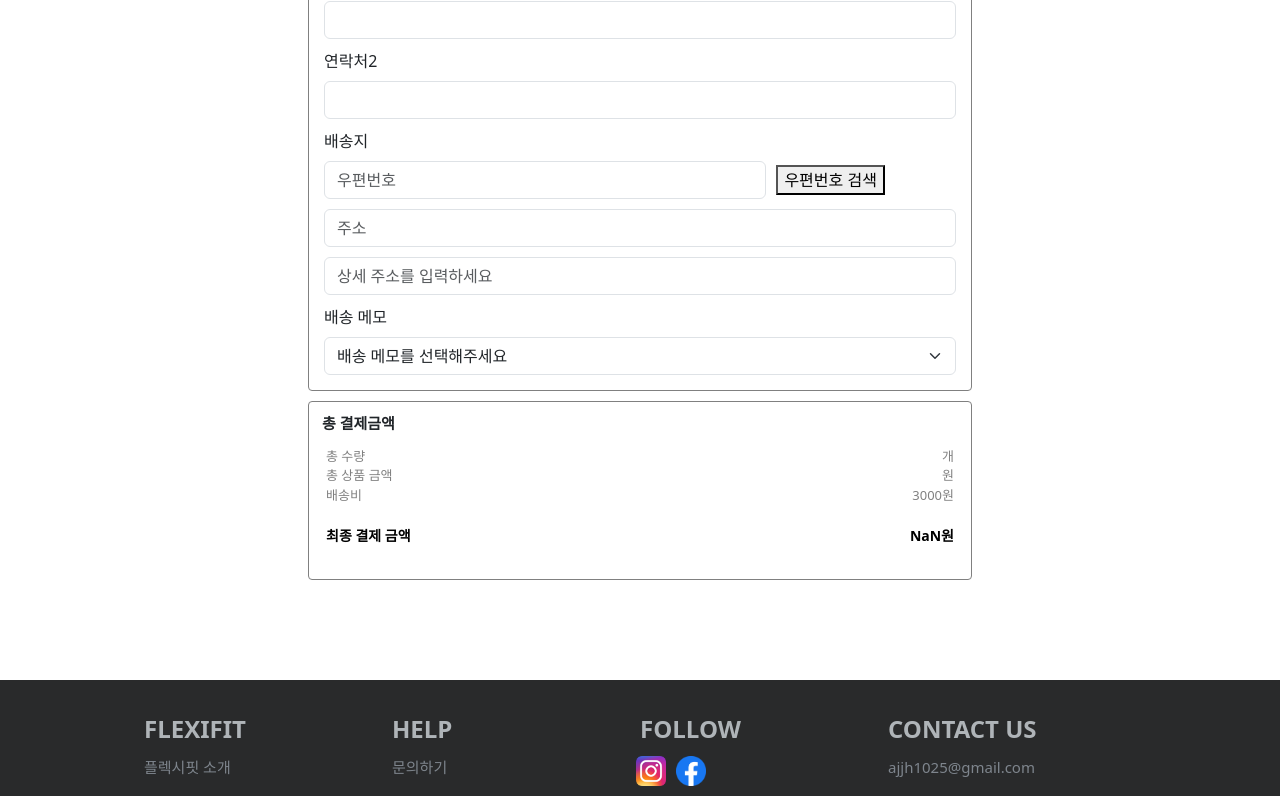
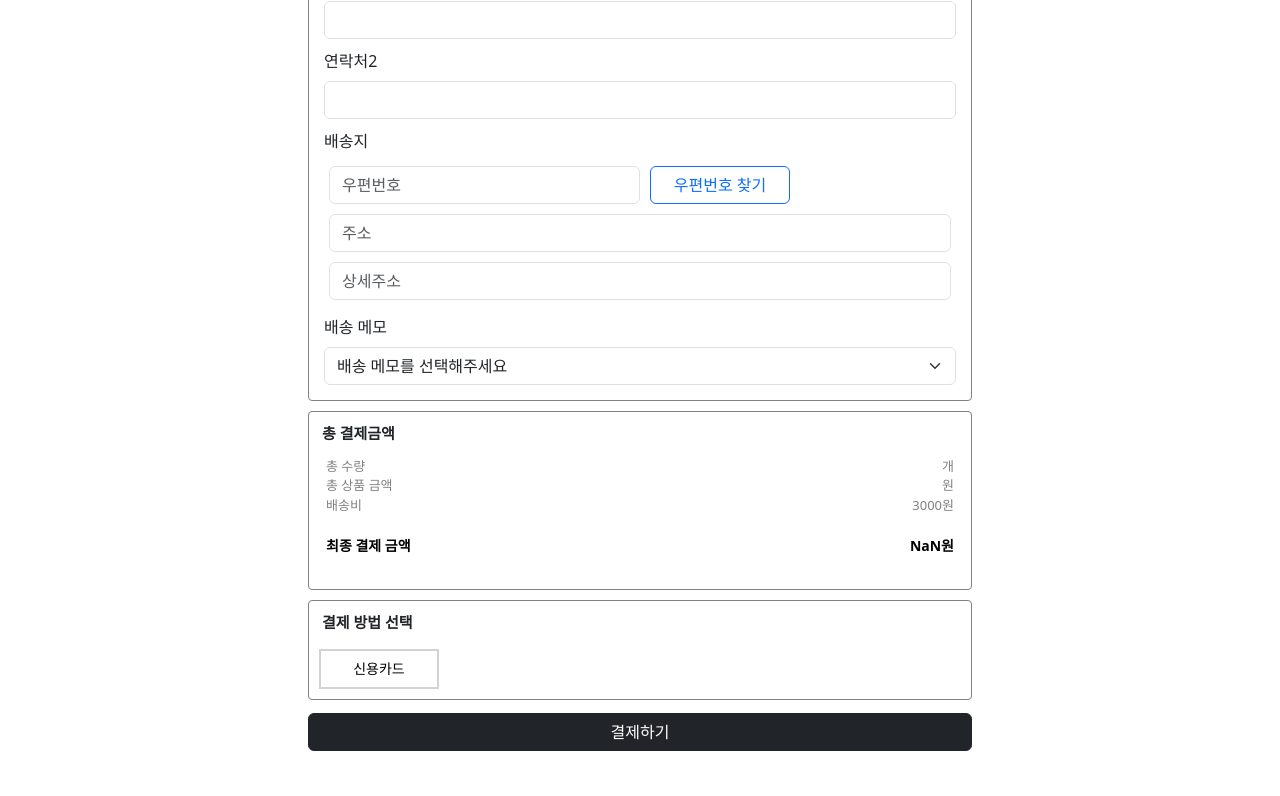
Before and after one commit to devInt42/react_flexifit, a React (Create React App) app: page /product/shoppingList/checkout in a window 1280 px wide. Shown: the part 1580-2376 px from the top of the page. Built offline with nearby package versions, Linux system fonts and the light colour scheme; no server answers.

Commit message:
delete warning Msg

```diff
--- a/package.json
+++ b/package.json
@@ -13,6 +13,7 @@
     "react": "^18.2.0",
     "react-bootstrap": "^2.5.0-beta.1",
     "react-datepicker": "^4.11.0",
+    "react-daum-postcode": "^3.1.1",
     "react-dom": "^18.2.0",
     "react-icons": "^4.9.0",
     "react-icons-kit": "^2.0.0",
--- a/src/components/order/OrderForm.js
+++ b/src/components/order/OrderForm.js
@@ -1,17 +1,78 @@
 import { useState, useEffect } from "react";
 import "../../styles/pages/ShoppingList.css";
 import axios from "axios";
+import DaumPostcode from "react-daum-postcode";
 
 const OrderForm = () => {
+  const userSeq = sessionStorage.getItem("userSeq");
   const [userEmail, setUserEmail] = useState("");
+  const [requestText, setRequestText] = useState("");
+  const [orderPersonName, setOrderPersonName] = useState("");
+  const [orderedPhone, setOrderedPhone] = useState("");
   const [deliveryType, setDeliveryType] = useState("parcel");
-  const [orderPersonName, setOrderPersonName] = useState("");
   const [isSameAsOrderer, setIsSameAsOrderer] = useState(false);
   const [recipientName, setRecipientName] = useState("");
+  const [recipientPhone1, setRecipientPhone1] = useState("");
+  const [recipientPhone2, setRecipientPhone2] = useState("");
+  //우편검색 api
+  const [postcode, setPostcode] = useState("");
+  const [address, setAddress] = useState("");
+  const [detailAddress, setDetailAddress] = useState("");
+  const [isPostcodeOpen, setIsPostcodeOpen] = useState(false);
+  const [deliveredMemo, setDeliveredMemo] = useState("");
+  const [paymentMethod, setPaymentMethod] = useState("");
   const [totalPrice, setTotalPrice] = useState();
   const [totalCount, setTotalCount] = useState();
-  const userSeq = sessionStorage.getItem("userSeq");
-  //우편검색 api
+
+  const checkMethod = () => {
+    const requiredValues = [
+      orderPersonName,
+      orderedPhone,
+      userEmail,
+      deliveryType,
+      recipientName,
+      recipientPhone1,
+      postcode,
+      address,
+      detailAddress,
+      deliveryType,
+      paymentMethod,
+    ];
+
+    const hasEmptyValue = requiredValues.some((value) => value === "");
+
+    if (hasEmptyValue) {
+      alert("필수값을 모두 입력해주세요");
+    } else {
+      //결제 api
+      alert("결제 api");
+    }
+  };
+
+  //우편 api
+  const handlePostcodeComplete = (data) => {
+    const {
+      zonecode,
+      address,
+      addressType,
+      userSelectedType,
+      bname,
+      buildingName,
+    } = data;
+
+    let fullAddress = address;
+    if (addressType === "R") {
+      if (userSelectedType === "J") {
+        fullAddress += bname;
+      } else {
+        fullAddress += buildingName !== "" ? `, ${buildingName}` : "";
+      }
+    }
+    setPostcode(zonecode);
+    setAddress(fullAddress);
+    setDetailAddress("");
+    setIsPostcodeOpen(false);
+  };
 
   useEffect(() => {
     setUserEmail(sessionStorage.getItem("userId"));
@@ -60,10 +121,6 @@ const OrderForm = () => {
     setDeliveryType(e.target.value);
   };
 
-  const handleNameChange = (e) => {
-    setOrderPersonName(e.target.value);
-  };
-
   const handleSameAsOrdererChange = () => {
     if (!isSameAsOrderer) {
       setRecipientName(orderPersonName);
@@ -73,18 +130,16 @@ const OrderForm = () => {
     setIsSameAsOrderer(!isSameAsOrderer);
   };
 
-  const handleRecipientChange = (e) => {
-    setRecipientName(e.target.value);
+  const handleMemoChange = (e) => {
+    setDeliveredMemo(e.target.value);
   };
 
-  const handlePostalCodeSearch = async () => {
-    // try {
-    //   const response = await fetch(`API_URL/${postalCode}`); // Replace API_URL with the actual API endpoint for postal code search
-    //   const data = await response.json();
-    //   setAddress(data.address); // Update the address based on the selected postal code
-    // } catch (error) {
-    //   console.error("Error fetching postal code data:", error);
-    // }
+  const handleButtonClick = () => {
+    if (paymentMethod === "card") {
+      setPaymentMethod("");
+    } else {
+      setPaymentMethod("card");
+    }
   };
 
   return (
@@ -96,15 +151,17 @@ const OrderForm = () => {
       </div>
       <div className="order-container">
         <div className="order-content">
-          <div class="mb-3">
-            <label for="exampleFormControlTextarea1" class="form-label">
+          <div className="mb-3">
+            <label htmlFor="exampleFormControlTextarea1" className="form-label">
               <div className="order-title">제작 요청사항</div>
             </label>
             <textarea
-              class="form-control"
+              className="form-control"
               id="exampleFormControlTextarea1"
               rows="3"
               placeholder="상품 제작 요청사항이 있으면 작성해주세요."
+              value={requestText}
+              onChange={(e) => setRequestText(e.target.value)}
             ></textarea>
             <div className="order-miniContent">
               디자인에 따라 가능 여부가 달라지며 추가 비용이 발생합니다.
@@ -113,42 +170,45 @@ const OrderForm = () => {
         </div>
       </div>{" "}
       <div className="order-container">
-        <div class="my-custom-class">
+        <div className="my-custom-class">
           <div className="order-title" style={{ marginBottom: "20px" }}>
             주문자 정보
           </div>
-          <div class="mb-3" style={{ padding: "5px" }}>
-            <label for="exampleFormControlInput1" class="form-label">
+          <div className="mb-3" style={{ padding: "5px" }}>
+            <label htmlFor="exampleFormControlInput1" className="form-label">
               이름
             </label>
             <input
               type="text"
-              class="form-control"
+              className="form-control"
               id="exampleFormControlInput1"
               value={orderPersonName}
-              onChange={handleNameChange}
+              onChange={(e) => setOrderPersonName(e.target.value)}
             ></input>
           </div>
-          <div class="mb-3" style={{ padding: "5px" }}>
-            <label for="exampleFormControlInput1" class="form-label">
+          <div className="mb-3" style={{ padding: "5px" }}>
+            <label htmlFor="exampleFormControlInput1" className="form-label">
               연락처
             </label>
             <input
               type="text"
-              class="form-control"
+              className="form-control"
               id="exampleFormControlInput1"
               placeholder="- 없이 01000000000 "
+              value={orderedPhone}
+              onChange={(e) => setOrderedPhone(e.target.value)}
             ></input>
           </div>
-          <div class="mb-3" style={{ padding: "5px" }}>
-            <label for="exampleFormControlInput1" class="form-label">
+          <div className="mb-3" style={{ padding: "5px" }}>
+            <label htmlFor="exampleFormControlInput1" className="form-label">
               이메일
             </label>
             <input
               type="email"
-              class="form-control"
+              className="form-control"
               id="exampleFormControlInput1"
               value={userEmail}
+              readOnly
             ></input>
             <div className="order-miniContent">
               위 이메일로 주문 내역 메일이 전송됩니다.
@@ -276,95 +336,123 @@ const OrderForm = () => {
       </div>
       <div className="order-container">
         <div className="order-title">배송지 정보</div>
-        <div class="form-check">
+        <div className="form-check">
           <input
-            class="form-check-input"
+            className="form-check-input"
             type="checkbox"
             value=""
             id="flexCheckDefault"
             checked={isSameAsOrderer}
             onChange={handleSameAsOrdererChange}
           ></input>
-          <label class="form-check-label" for="flexCheckDefault">
+          <label className="form-check-label" htmlFor="flexCheckDefault">
             주문자와 동일
           </label>
         </div>
         <hr />
-        <div class="my-custom-class">
-          <div class="mb-3" style={{ padding: "5px" }}>
-            <label for="exampleFormControlInput1" class="form-label">
+        <div className="my-custom-class">
+          <div className="mb-3" style={{ padding: "5px" }}>
+            <label htmlFor="exampleFormControlInput1" className="form-label">
               수령인
             </label>
             <input
               type="text"
-              class="form-control"
+              className="form-control"
               id="exampleFormControlInput1"
               value={recipientName}
-              onChange={handleRecipientChange}
+              onChange={(e) => setRecipientName(e.target.value)}
             ></input>
           </div>
-          <div class="mb-3" style={{ padding: "5px" }}>
-            <label for="exampleFormControlInput1" class="form-label">
+          <div className="mb-3" style={{ padding: "5px" }}>
+            <label htmlFor="exampleFormControlInput1" className="form-label">
               연락처1
             </label>
             <input
               type="text"
-              class="form-control"
+              className="form-control"
               id="exampleFormControlInput1"
+              value={recipientPhone1}
+              onChange={(e) => setRecipientPhone1(e.target.value)}
             ></input>
           </div>
-          <div class="mb-3" style={{ padding: "5px" }}>
-            <label for="exampleFormControlInput1" class="form-label">
+          <div className="mb-3" style={{ padding: "5px" }}>
+            <label htmlFor="exampleFormControlInput1" className="form-label">
               연락처2
             </label>
             <input
               type="text"
-              class="form-control"
+              className="form-control"
               id="exampleFormControlInput1"
+              value={recipientPhone2}
+              onChange={(e) => setRecipientPhone2(e.target.value)}
             ></input>
           </div>
-          <div class="mb-3" style={{ padding: "5px" }}>
-            <label for="exampleFormControlInput1" class="form-label">
+          <div className="mb-3" style={{ padding: "5px" }}>
+            <label htmlFor="exampleFormControlInput1" className="form-label">
               배송지
             </label>
-            <div style={{ display: "flex", alignItems: "center" }}>
+
+            <div className="mb-3" style={{ padding: "5px" }}>
               <input
                 type="text"
-                class="form-control"
-                id="exampleFormControlInput1"
+                className="form-control"
+                id="postcode"
+                value={postcode}
                 placeholder="우편번호"
-                style={{ width: "70%" }}
+                onChange={(e) => setPostcode(e.target.value)}
+                style={{ width: "50%", float: "left" }}
               ></input>
+
               <button
-                onClick={handlePostalCodeSearch}
-                style={{ marginLeft: "10px" }}
+                className="btn btn-outline-primary"
+                onClick={() => setIsPostcodeOpen(true)}
+                style={{ marginLeft: "10px", width: "140px" }}
               >
-                우편번호 검색
+                우편번호 찾기
               </button>
             </div>
-          </div>
-          <div class="mb-3" style={{ padding: "5px" }}>
+
+            <div className="mb-3" style={{ padding: "5px" }}>
               <input
                 type="text"
-              class="form-control"
-              id="exampleFormControlInput1"
+                className="form-control"
+                id="address"
+                value={address}
                 placeholder="주소"
+                onChange={(e) => setAddress(e.target.value)}
               ></input>
             </div>
-          <div class="mb-3" style={{ padding: "5px" }}>
+
+            <div className="mb-3" style={{ padding: "5px" }}>
               <input
                 type="text"
-              class="form-control"
-              id="exampleFormControlInput1"
-              placeholder="상세 주소를 입력하세요"
-            ></input>{" "}
+                className="form-control"
+                id="detailAddress"
+                value={detailAddress}
+                placeholder="상세주소"
+                onChange={(e) => setDetailAddress(e.target.value)}
+              />
             </div>
-          <div class="mb-3" style={{ padding: "5px" }}>
-            <label for="exampleFormControlInput1" class="form-label">
+
+            {isPostcodeOpen && (
+              <DaumPostcode
+                onComplete={handlePostcodeComplete}
+                autoClose
+                animation
+              />
+            )}
+          </div>
+          <div className="mb-3" style={{ padding: "5px" }}>
+            <label htmlFor="exampleFormControlInput1" className="form-label">
               배송 메모
             </label>
-            <select class="form-select" aria-label="Default select example">
-              <option selected>배송 메모를 선택해주세요</option>
+            <select
+              className="form-select"
+              aria-label="Default select example"
+              value={deliveredMemo}
+              onChange={handleMemoChange}
+            >
+              <option value="">배송 메모를 선택해주세요</option>
               <option value="1">배송전에 미리 연락 부탁드립니다.</option>
               <option value="2">부재시 경비실에 맡겨주세요.</option>
               <option value="3">부재시 전화하시거나 문자 남겨주세요.</option>
@@ -375,7 +463,7 @@ const OrderForm = () => {
       <div className="order-container">
         <div className="order-title">총 결제금액 </div>
 
-        <div class="mb-3" style={{ padding: "7px" }}>
+        <div className="mb-3" style={{ padding: "7px" }}>
           <div className="order-recipe-title">
             총 수량
             <span className="order-recipe-content">{totalCount}개</span>
@@ -393,6 +481,21 @@ const OrderForm = () => {
           </div>
         </div>
       </div>
+      <div className="order-container">
+        <div className="order-title">결제 방법 선택 </div>
+
+        <button className="order-Btn" onClick={handleButtonClick}>
+          신용카드
+        </button>
+      </div>
+      <button
+        type="button"
+        className="btn btn-dark"
+        style={{ width: "100%", marginTop: "13px" }}
+        onClick={checkMethod}
+      >
+        결제하기
+      </button>
     </div>
   );
 };
--- a/src/styles/pages/ShoppingList.css
+++ b/src/styles/pages/ShoppingList.css
@@ -224,3 +224,21 @@
 .order-recipe-content {
   float: right;
 }
+
+.order-Btn {
+  width: 120px;
+  height: 40px;
+  border: 2px solid lightgray;
+  background-color: white;
+  color: black;
+  font-size: 14px;
+  margin-right: 5px;
+  margin-top: 10px;
+}
+
+.order-Btn:hover,
+.order-Btn:active,
+.order-Btn:focus {
+  border-color: #0157ff;
+  color: #a4c3ff;
+}
```
Also changed, not shown: 1 other file (tests, documents, lock files or other folders). Lines whose indentation alone changed are shown as unchanged.
